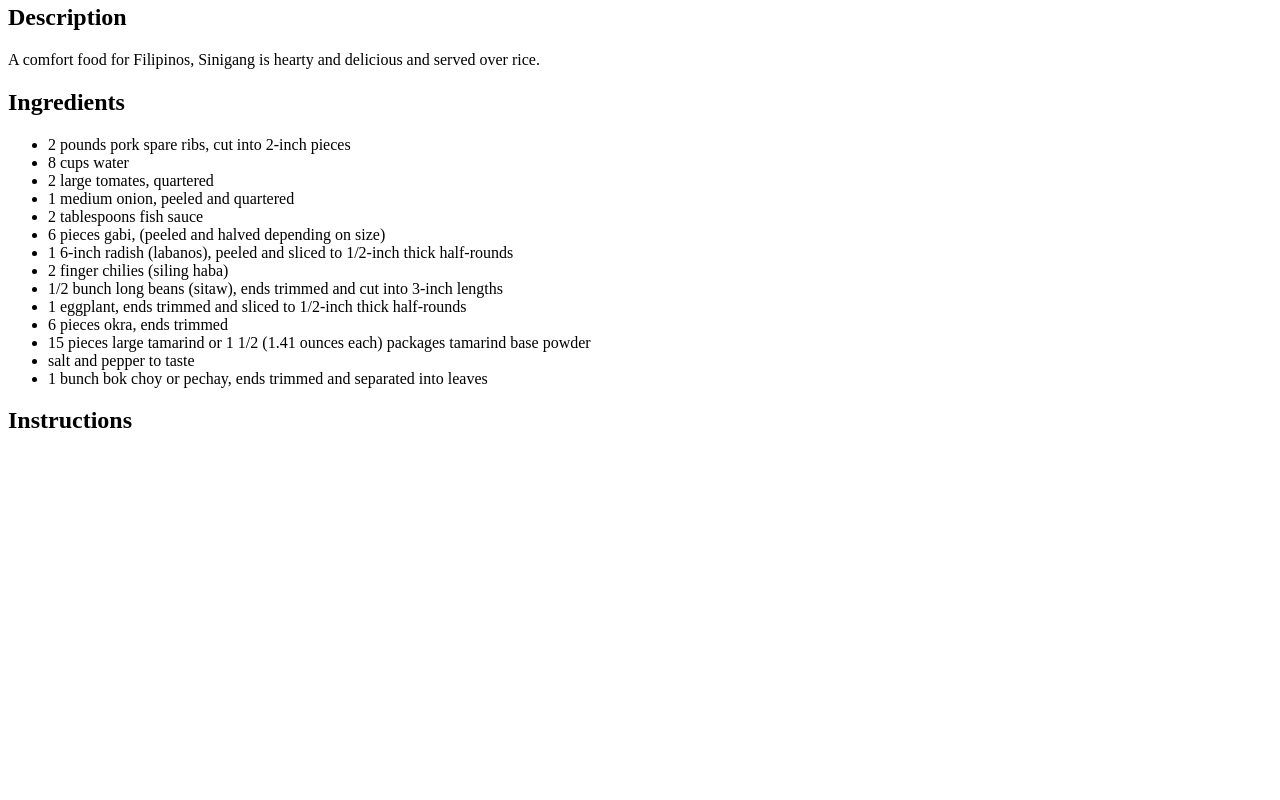
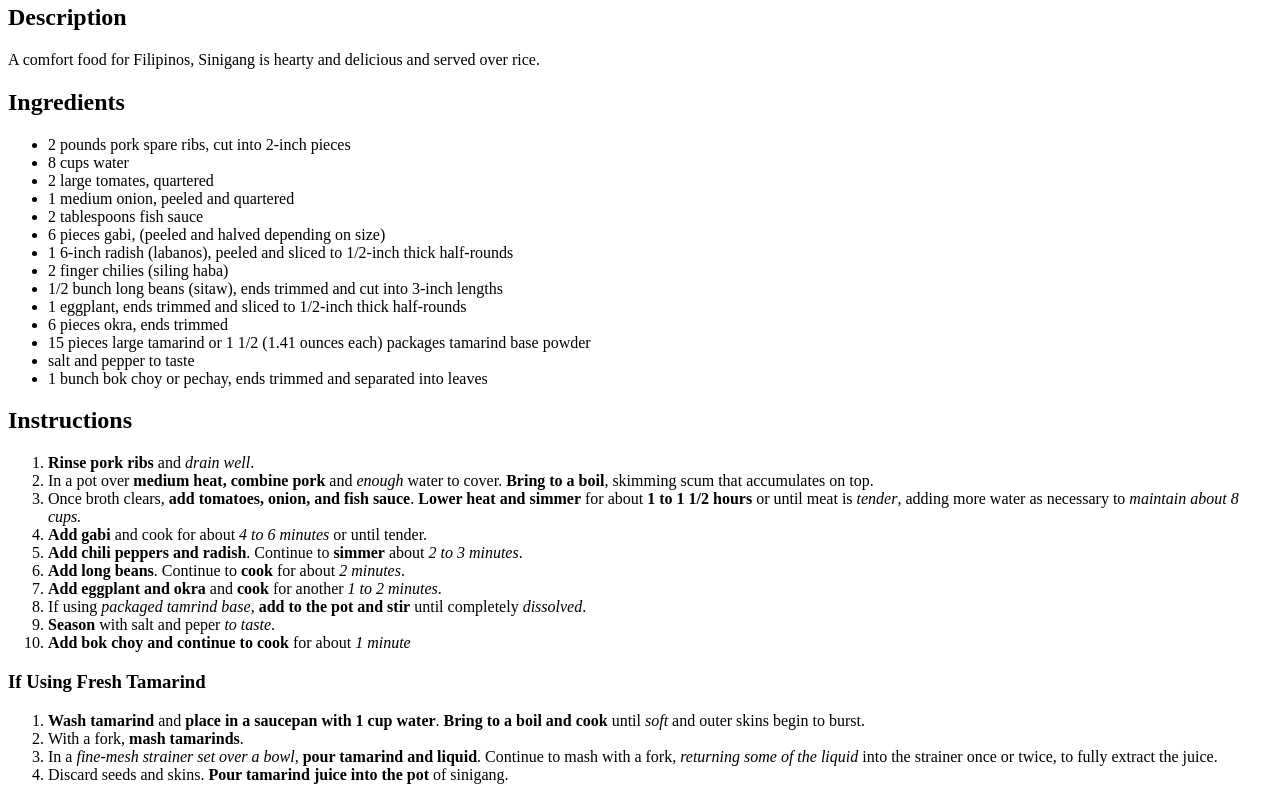
Before and after one commit to amutones/odin-recipes, a plain HTML site: page recipes/sinigang.html in a window 1280 px wide. Shown: the part 410-1210 px from the top of the page. Before the commit the page ends 864 px from the top, so only its background shows below. Drawn offline with Linux system fonts and the light colour scheme.

Commit message:
Add instructions for sinigang page

```diff
--- a/recipes/sinigang.html
+++ b/recipes/sinigang.html
@@ -30,5 +30,24 @@
         <li>1 bunch bok choy or pechay, ends trimmed and separated into leaves</li>
     </ul>
     <h2>Instructions</h2>
+    <ol>
+        <li><strong>Rinse pork ribs</strong> and <em>drain well</em>.</li>
+        <li>In a pot over <strong>medium heat, combine pork</strong> and <em>enough</em> water to cover. <strong>Bring to a boil</strong>, skimming scum that accumulates on top.</li>
+        <li>Once broth clears, <strong>add tomatoes, onion, and fish sauce</strong>. <strong>Lower heat and simmer</strong> for about <strong>1 to 1 1/2 hours</strong> or until meat is <em>tender</em>, adding more water as necessary to <em>maintain about 8 cups.</em></li>
+        <li><strong>Add gabi</strong> and cook for about <em>4 to 6 minutes</em> or until tender.</li>
+        <li><strong>Add chili peppers and radish</strong>. Continue to <strong>simmer</strong> about <em>2 to 3 minutes</em>.</li>
+        <li><strong>Add long beans</strong>. Continue to <strong>cook</strong> for about <em>2 minutes</em>.</li>
+        <li><strong>Add eggplant and okra</strong> and <strong>cook</strong> for another <em>1 to 2 minutes</em>.</li>
+        <li>If using <em>packaged tamrind base,</em> <strong> add to the pot and stir</strong> until completely <em>dissolved</em>.</li>
+        <li><strong>Season</strong> with salt and peper <em> to taste</em>.</li>
+        <li><strong>Add bok choy and continue to cook</strong> for about <em> 1 minute</em></li>
+    </ol>
+    <h3>If Using Fresh Tamarind</h3>
+    <ol>
+        <li><strong>Wash tamarind</strong> and <strong>place in a saucepan with 1 cup water</strong>. <strong>Bring to a boil and cook</strong> until <em>soft</em> and outer skins begin to burst.</li>
+        <li>With a fork, <strong>mash tamarinds</strong>.</li>
+        <li>In a <em>fine-mesh strainer set over a bowl</em>, <strong>pour tamarind and liquid</strong>. Continue to mash with a fork, <em>returning some of the liquid</em> into the strainer once or twice, to fully extract the juice.</li>
+        <li>Discard seeds and skins. <strong>Pour tamarind juice into the pot</strong> of sinigang.</li>
+    </ol>
 </body>
 </html>
```
